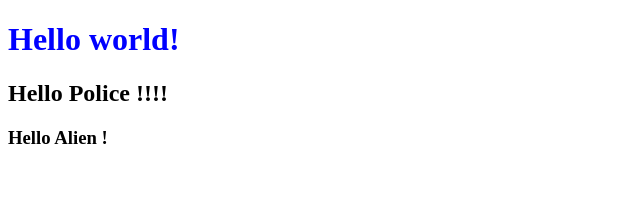
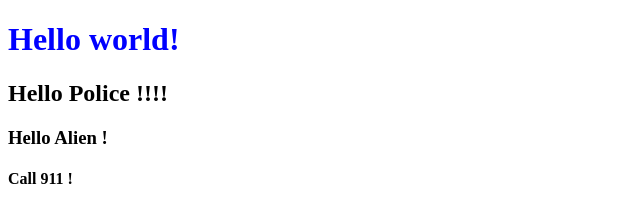
Before and after one commit to hendySS/belajarGit, a plain HTML site: page index.html in a window 1280 px wide. Shown: the full height of the page, 0-640 px from the left. Drawn offline with Linux system fonts and the light colour scheme.

Commit message:
apa ini ?

```diff
--- a/index.html
+++ b/index.html
@@ -12,5 +12,6 @@
     <h1>Hello world!</h1>
     <h2>Hello Police !!!!</h2>
     <h3>Hello Alien !</h3>
+    <h4>Call 911 ! </h4>
 </body>
 </html>
```
